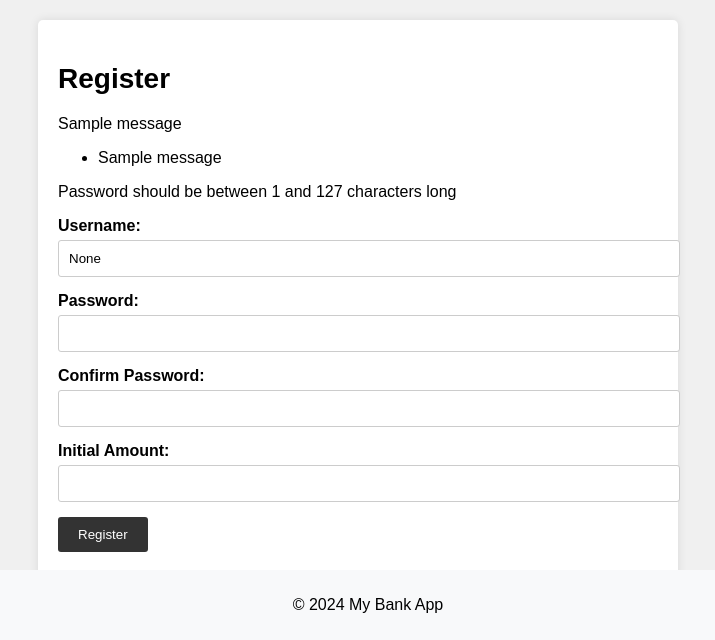
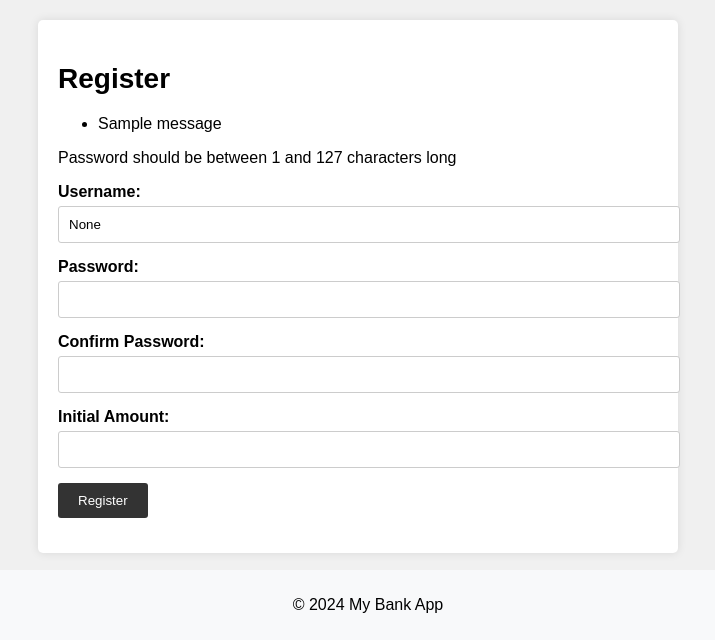
Before and after one commit to sscimff/MSWE-266P-Bank-App, a Flask app: page /register in a window 1280 px wide. Shown: the part 160-800 px from the top of the page, without its empty margins (282-997 px from the left). Run offline with Flask 3, Linux system fonts and the light colour scheme; a user stored in the database is signed in; one stand-in notice (Sample message) is shown.

Commit message:
update register.html

```diff
--- a/bank/templates/user/register.html
+++ b/bank/templates/user/register.html
@@ -5,9 +5,9 @@
 {% block content %}
     <section class="register-form">
         <h1>Register</h1>
-        {% for message in get_flashed_messages() %}
-            <div class="flash">{{ message }}</div>
-        {% endfor %}
+{#        {% for message in get_flashed_messages() %}#}
+{#            <div class="flash">{{ message }}</div>#}
+{#        {% endfor %}#}
         {% with messages = get_flashed_messages() %}
             {% if messages %}
                 <ul class="flash-messages">
@@ -19,6 +19,7 @@
         {% endwith %}
         <p>Password should be between 1 and 127 characters long</p>
         <form method="post">
+            <input type="hidden" name="csrf_token" value="{{ csrf_token() }}">
             <div class="form-group">
                 <label for="username">Username:</label>
                 <input type="text" id="username" name="username" value="{{ username }}" required>
--- a/bank/templates/user/register_start.html
+++ b/bank/templates/user/register_start.html
@@ -10,6 +10,7 @@
         {% endfor %}
         <p>Username should be between 1 and 127 characters long</p>
         <form method="post">
+            <input type="hidden" name="csrf_token" value="{{ csrf_token() }}">
             <div class="form-group">
                 <label for="username">Username:</label>
                 <input type="text" id="username" name="username" required>
```
